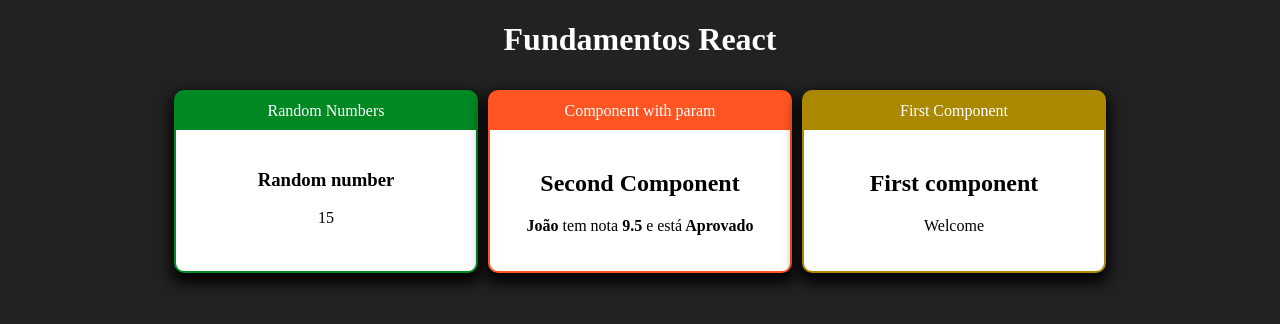
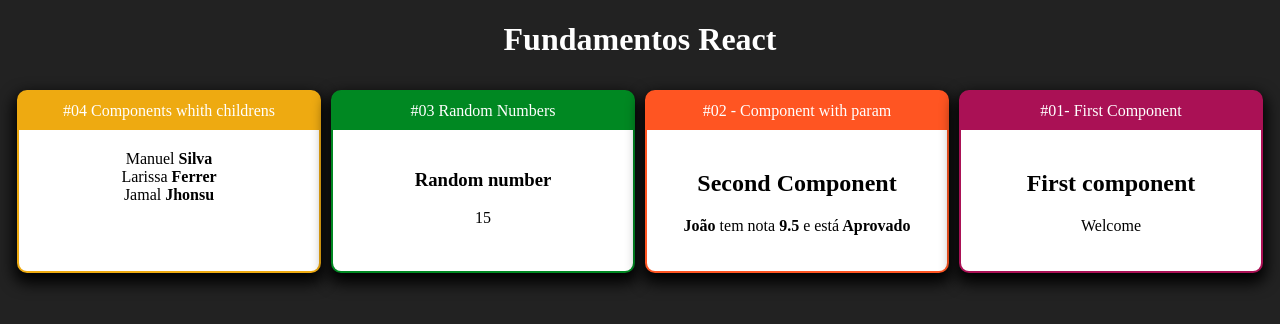
Before and after one commit to alan-pascke/fundamentos-react, a React (Create React App) app: page / in a window 1280 px wide. Shown: the top 324 px of the page. Built offline with nearby package versions, Linux system fonts and the light colour scheme.

Commit message:
adicionado o 4° card

```diff
--- a/src/App.jsx
+++ b/src/App.jsx
@@ -4,6 +4,7 @@ import Primeiro from './components/basics/First';
 import ComParam from './components/basics/ComParam';
 import Random from "./components/basics/Random";
 import Card from "./components/layouts/Card";
+import Family from "./components/basics/Family";
 import './App.css'
 
 export default () =>{
@@ -11,17 +12,20 @@ export default () =>{
         <div className='App'>
             <h1>Fundamentos React</h1>
             <div className="Cards">
-                <Card title='Random Numbers' color='#082'>
+                <Card title='#04 Components whith childrens' color='#EA1'>
+                    <Family></Family>
+                </Card>
+                <Card title='#03 Random Numbers' color='#082'>
                     <Random min={0} max={50}/>
                 </Card>
-                <Card title='Component with param' color='#F52'>
+                <Card title='#02 - Component with param' color='#F52'>
                     <ComParam
                         title='Second Component'
                         aluno=' João '
                         nota=' 9.5 '
                     />
                 </Card>
-                <Card title='First Component' color='#A80'>
+                <Card title='#01- First Component' color='#A15'>
                     <Primeiro></Primeiro>
                 </Card>
             </div>
--- /dev/null
+++ b/src/components/basics/Family.jsx
@@ -0,0 +1,20 @@
+/* eslint-disable import/no-anonymous-default-export */
+import React from "react";
+import MemberFamily from "./MemberFamily";
+
+
+export default (props) =>{
+    const styles = {
+        display: 'flex',
+        flexDirection: 'column',
+        justifyContent: 'space-around',
+    }
+
+    return (
+        <div style={styles}>
+            <MemberFamily name='Manuel' lastName='Silva'/>
+            <MemberFamily name='Larissa' lastName='Ferrer'/>
+            <MemberFamily name='Jamal' lastName='Jhonsu'/>
+        </div>
+    )
+};
--- /dev/null
+++ b/src/components/basics/MemberFamily.jsx
@@ -0,0 +1,10 @@
+/* eslint-disable import/no-anonymous-default-export */
+import React from "react";
+
+export default (props) =>{
+    return (
+        <span>
+            {props.name} <strong> {props.lastName} </strong>
+        </span>
+    )
+};
```
